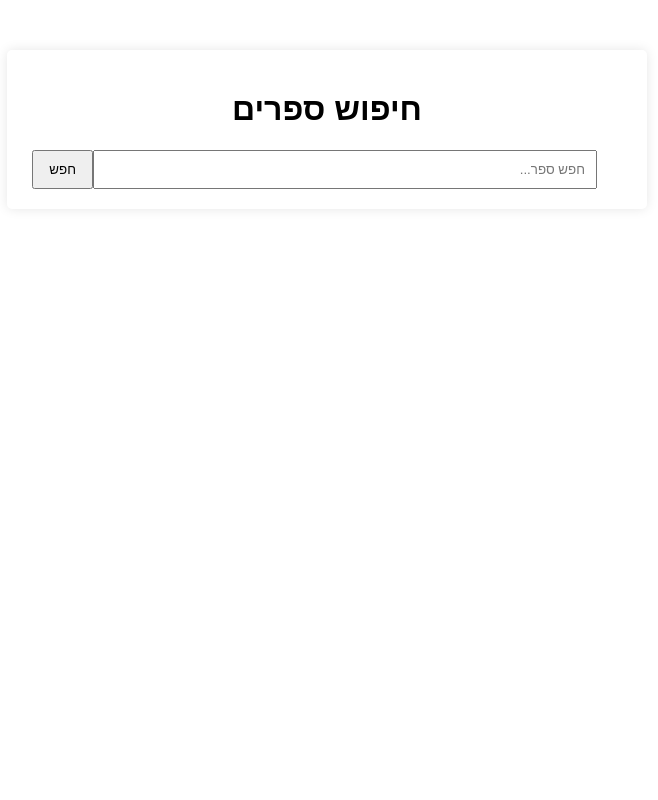
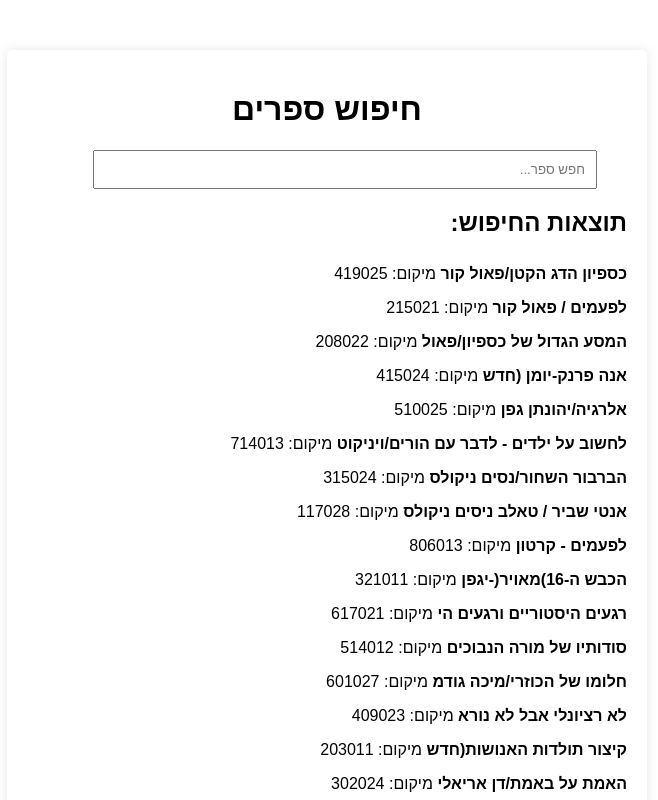
Before and after one commit to lielkeren/book-search-v1, an Angular app: page / in a window 1280 px wide. Shown: the top 800 px of the page, without its empty margins (313-971 px from the left). Built offline with nearby package versions, Linux system fonts and the light colour scheme.

Commit message:
auto search

```diff
--- a/src/app/app.component.html
+++ b/src/app/app.component.html
@@ -2,10 +2,10 @@
 
 <div class="search-container">
   <h1>חיפוש ספרים</h1>
-  <input type="text" [(ngModel)]="searchTerm" placeholder="חפש ספר...">
-  <button (click)="searchBooks()">חפש</button>
+  <input type="text" [(ngModel)]="searchTerm" placeholder="חפש ספר..." (input)="searchBooks()">
+  <!-- Removed the button since search is now live -->
 
-  <div *ngIf="searchResults.length">
+  <div *ngIf="searchResults.length; else noResults">
     <h2>תוצאות החיפוש:</h2>
     <ul>
       <li *ngFor="let book of searchResults">
@@ -13,5 +13,10 @@
       </li>
     </ul>
   </div>
+
+  <ng-template #noResults>
+    <h2>הספר לא נמצא</h2>
+  </ng-template>
+
 </div>
 </html>
--- a/src/app/app.component.ts
+++ b/src/app/app.component.ts
@@ -9,11 +9,11 @@ import * as bookData from "../assets/books.json";
 export class AppComponent {
   title = 'BookLocator';
   searchTerm: string = '';
-  searchResults: any[] = [];
 
   // Sample data. In a real-world scenario, you'd probably fetch this from an API or service.
   allBooks: any[] = (bookData as any).default;
-  books = this.allBooks.filter(allBooks => allBooks.amount !== "0");
+  books: any[] = this.allBooks.filter(allBooks => allBooks.amount !== "0");
+  searchResults: any[] = this.books;
 
   searchBooks() {
     this.searchResults = this.books.filter(book =>
```
